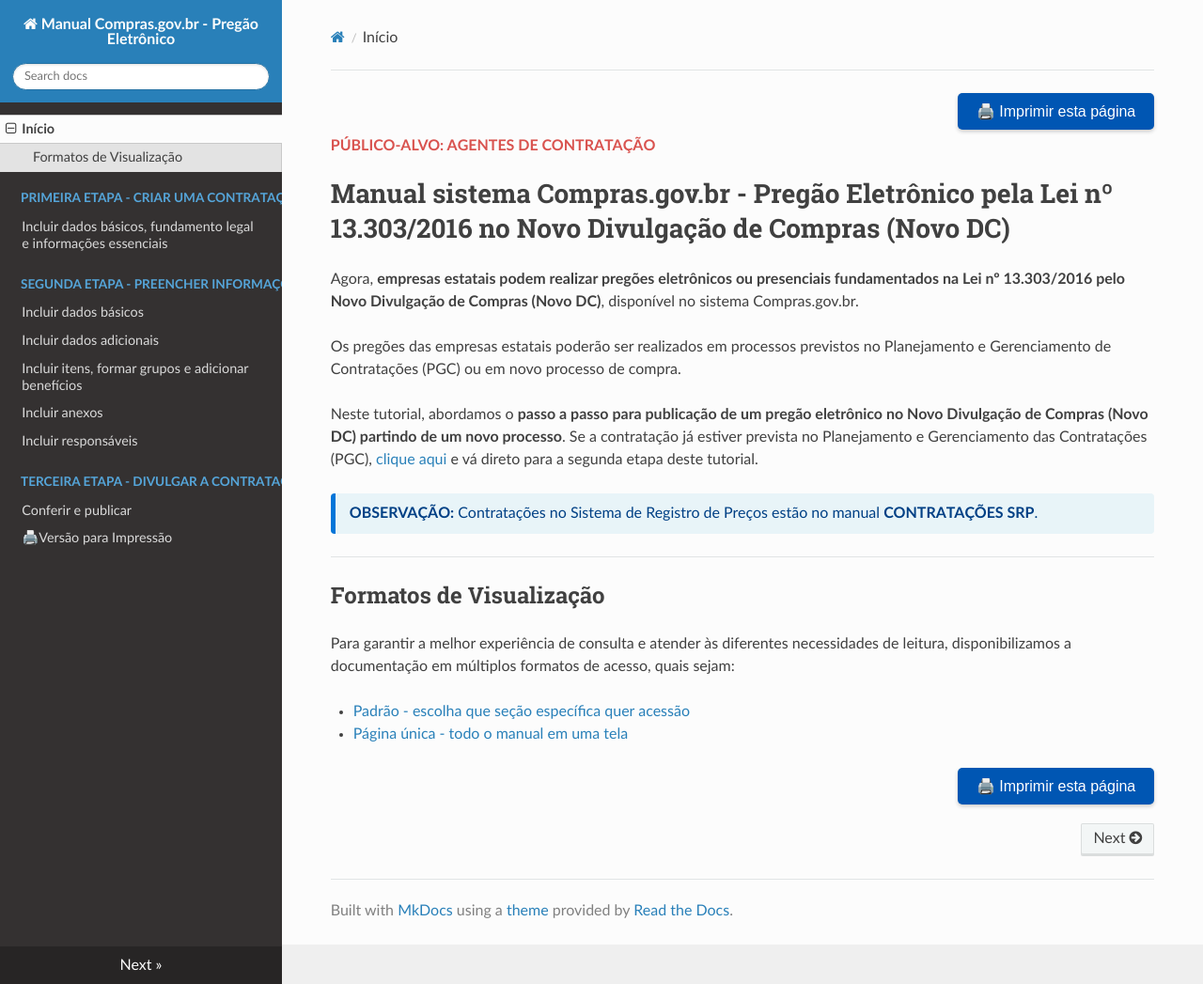
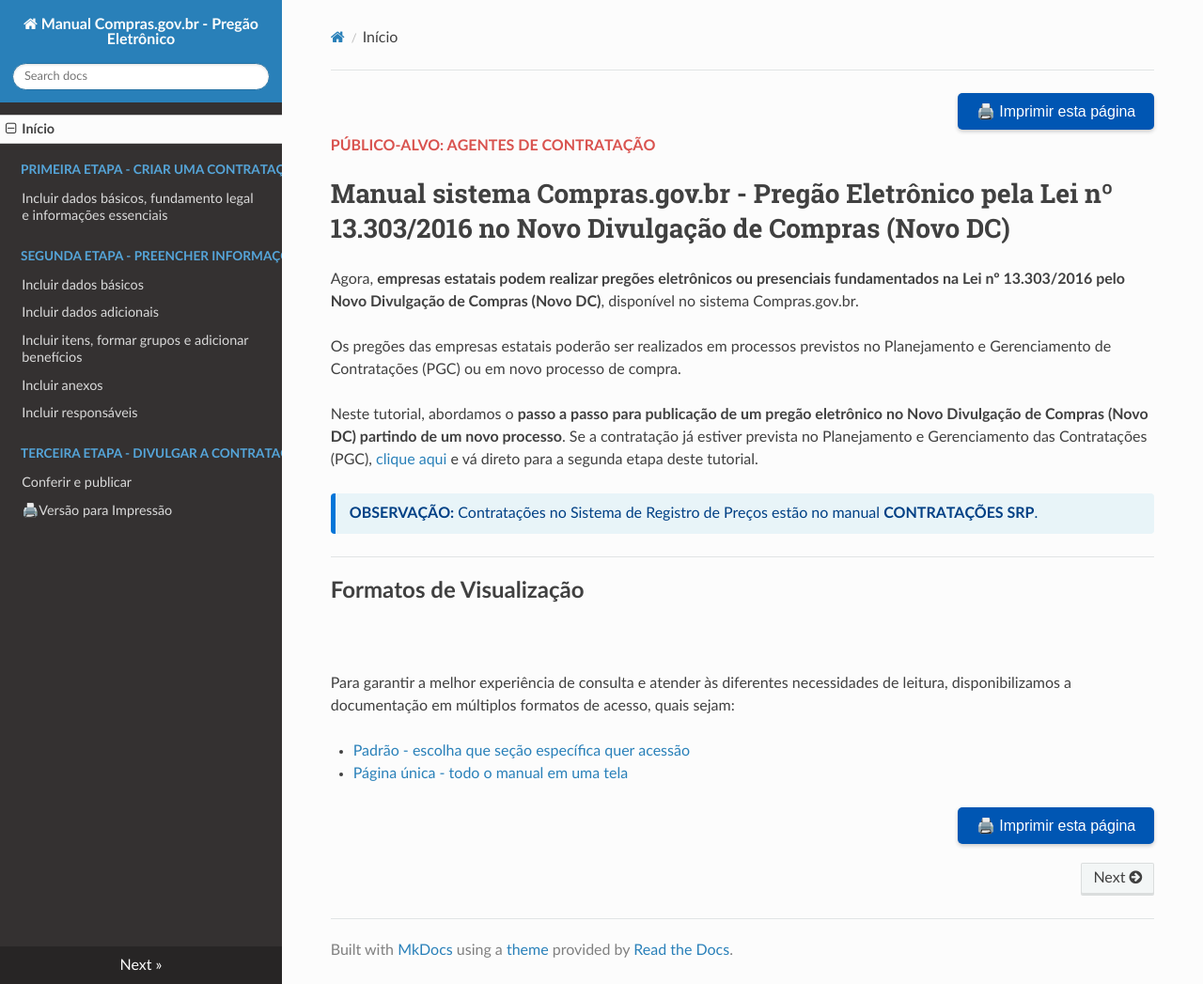
Before and after one commit to emilix10-bit/manual-compras-pregao-estilos, an MkDocs documentation site: the page built from docs/index.md, in a window 1280 px wide and 1047 px high. Shown: the whole window at 94% size. Built offline with MkDocs 1.6.1, drawn with Linux system fonts in a browser that asks for light colours; nearby versions of some CDN libraries.

Commit message:
Update index.md

```diff
--- a/docs/index.md
+++ b/docs/index.md
@@ -21,7 +21,9 @@ Neste tutorial, abordamos o <strong>passo a passo para publicação de um pregã
 
 ---
 
-## Formatos de Visualização
+<span style="font-size: 1.5em; font-weight: bold;">Formatos de Visualização</span>
+
+<br>
 
 Para garantir a melhor experiência de consulta e atender às diferentes necessidades de leitura, disponibilizamos a documentação em múltiplos formatos de acesso, quais sejam:
 
```
